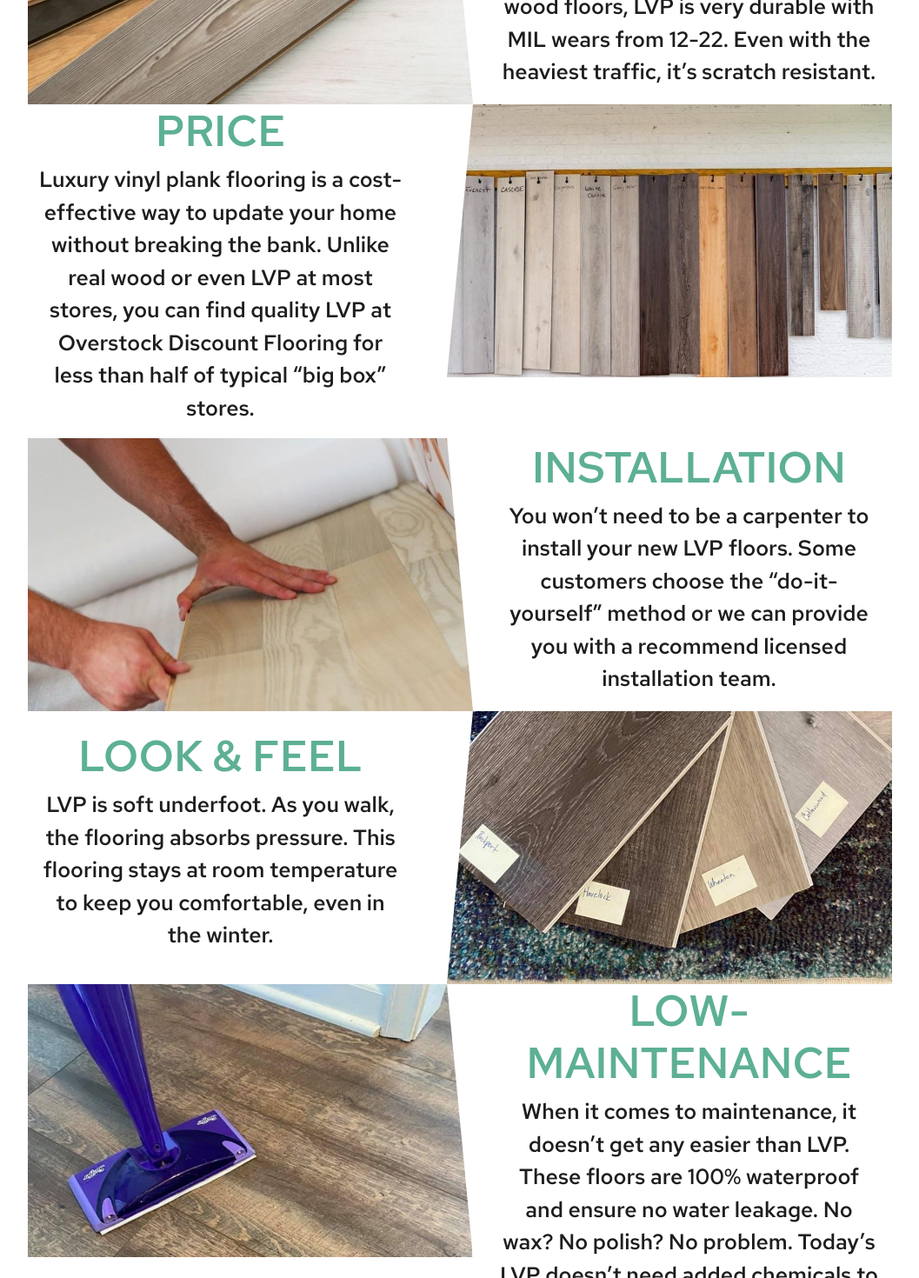
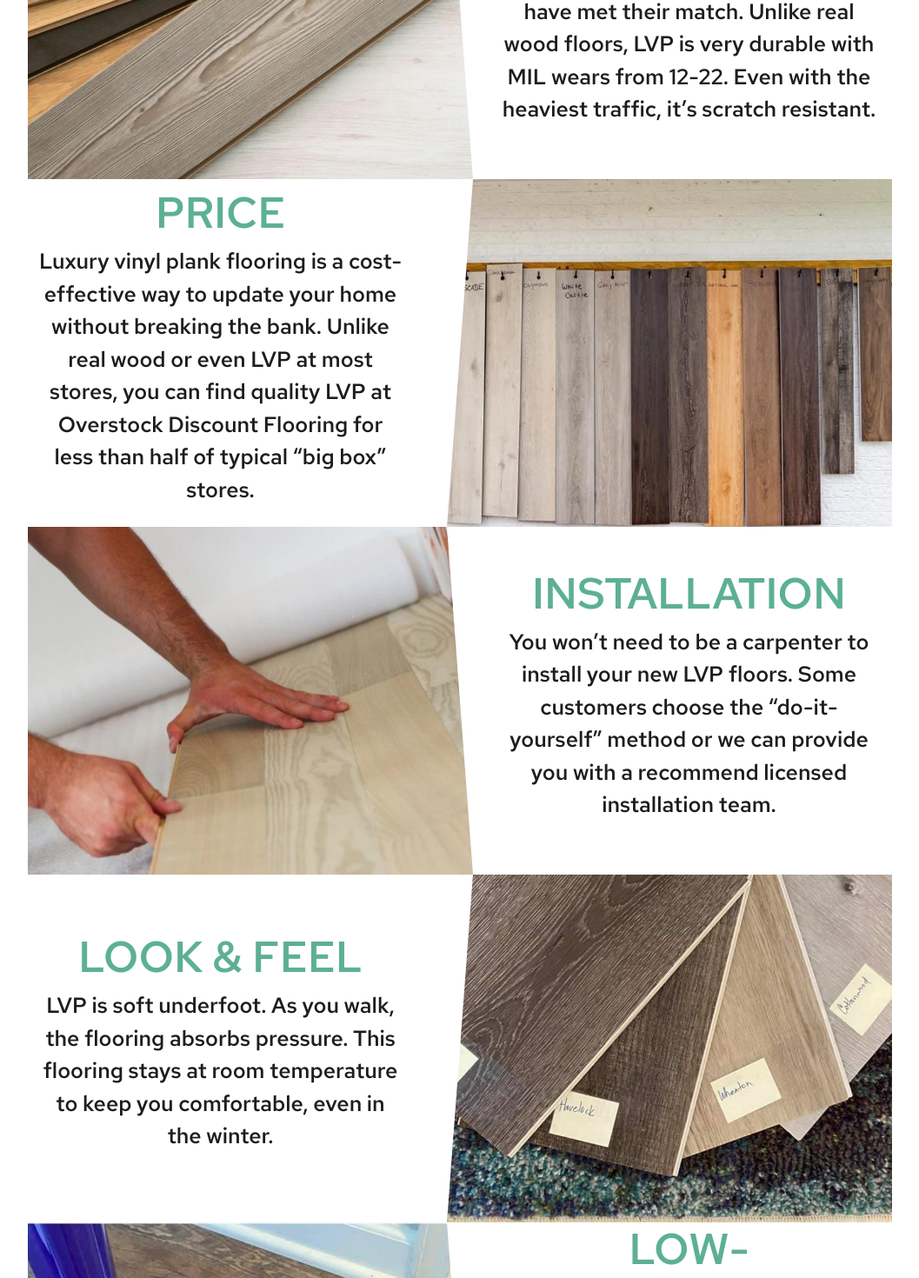
Before and after one commit to rmbass3/overstock_app, a React (Create React App) app: page / in a window 1280 px wide. Shown: the part 4800-6270 px from the top of the page at 87% size, without its empty margins (96-1153 px from the left). Built offline with nearby package versions, Linux system fonts and the light colour scheme.

Commit message:
Changed LVP from absolute to relative
Made LVP section part of the DOM

```diff
--- a/src/App.css
+++ b/src/App.css
@@ -231,7 +231,7 @@
   width: 0;
   height: 0;
   border-style: solid;
-  border-width: 314px 30px 0 0;
+  border-width: 400px 30px 0 0;
   border-color: white transparent transparent transparent;
   position: relative;
   z-index: 3;
@@ -241,7 +241,7 @@
   width: 0;
   height: 0;
   border-style: solid;
-  border-width: 0 0 314px 30px;
+  border-width: 0 0 400px 30px;
   border-color: transparent transparent white transparent;
   line-height: 0px;
   position: relative;
@@ -253,7 +253,7 @@
   width: 0;
   height: 0;
   border-style: solid;
-  border-width: 0 30px 314px 0;
+  border-width: 0 30px 400px 0;
   border-color: transparent white transparent transparent;
   margin-left: auto;
   position: relative;
@@ -264,7 +264,7 @@
   width: 0;
   height: 0;
   border-style: solid;
-  border-width: 314px 0 0 30px;
+  border-width: 400px 0 0 30px;
   border-color: transparent transparent transparent white;
   position: relative;
   z-index: 3;
@@ -426,9 +426,8 @@
 @media only screen and (min-width: 768px) {
 
   .trans1-container {
-    left: 10%;
-    right: 10%;
-    position: absolute;
+    margin-left: 10%;
+    margin-right: 10%;
     display: flex;
     flex-direction: column;
   }
--- a/src/App.js
+++ b/src/App.js
@@ -4,6 +4,7 @@ import Home from './components/Home.js';
 import HomeTransition from './components/HomeTransition';
 import 'bootstrap/dist/css/bootstrap.min.css';
 import About from './components/About.js';
+import Gallery from './components/Gallery';
 
 function App() {
   return (
@@ -17,6 +18,7 @@ function App() {
       <Home />
       <About />
       <HomeTransition />
+      <Gallery />
     </div>
   );
 }
--- /dev/null
+++ b/src/components/Gallery.js
@@ -0,0 +1,32 @@
+import React from "react";
+import ScrollAnimation from "react-animate-on-scroll";
+import { ParallaxBanner } from "react-scroll-parallax";
+import bgMain2 from '../imgs/bg-main-dark.jpg'
+
+function Gallery (props) {
+  return (
+    <div id="gallery">
+        {/* <div className="gradient-trans trans-bottom" />
+        <ParallaxBanner
+          className="lvf-banner"
+          layers={[
+            {
+              image: bgMain2,
+              amount: 0.5,
+            },
+          ]}
+        >
+          <div className="container lvf-title-container">
+            <ScrollAnimation animateIn="fadeIn" duration={2}>
+              <h2 className="lvf-title-intro">Why</h2>
+              <h1 className="lvf-title-lvp">Luxury Vinyl Plank</h1>
+              <h2 className="lvf-title-intro">Flooring?</h2>
+            </ScrollAnimation>
+          </div>
+        </ParallaxBanner>
+        <div className="gradient-trans trans-top" /> */}
+    </div>
+  )
+}
+
+export default Gallery;
--- a/src/components/HomeTransition.js
+++ b/src/components/HomeTransition.js
@@ -40,11 +40,11 @@ function HomeTransition(props) {
                   layers={[
                     {
                       image: trans1img2,
-                      amount: 0.5
+                      amount: 0.3
                     }
                   ]}
                   style={{
-                    height: '314px'
+                    height: '400px'
                   }}
                 >
                   <div className="triangle-right-top d-none d-md-block"/>
@@ -97,11 +97,11 @@ function HomeTransition(props) {
                   layers={[
                     {
                       image: trans1img3,
-                      amount: 0.5
+                      amount: 0.3
                     }
                   ]}
                   style={{
-                    height: '314px'
+                    height: '400px'
                   }}
                 >
                 <div className="triangle-left-top d-none d-md-block"/>
@@ -119,11 +119,11 @@ function HomeTransition(props) {
                   layers={[
                     {
                       image: trans1img4,
-                      amount: 0.5
+                      amount: 0.3
                     }
                   ]}
                   style={{
-                    height: '314px'
+                    height: '400px'
                   }}
                 >
                   <div className="triangle-right-top d-none d-md-block"/>
@@ -176,11 +176,11 @@ function HomeTransition(props) {
                   layers={[
                     {
                       image: trans1img5,
-                      amount: 0.5
+                      amount: 0.3
                     }
                   ]}
                   style={{
-                    height: '314px'
+                    height: '400px'
                   }}
                 >
                 <div className="triangle-left-top d-none d-md-block"/>
@@ -198,11 +198,11 @@ function HomeTransition(props) {
                   layers={[
                     {
                       image: trans1img6,
-                      amount: 0.5
+                      amount: 0.3
                     }
                   ]}
                   style={{
-                    height: '314px'
+                    height: '400px'
                   }}
                 >
                   <div className="triangle-right-top d-none d-md-block"/>
```
